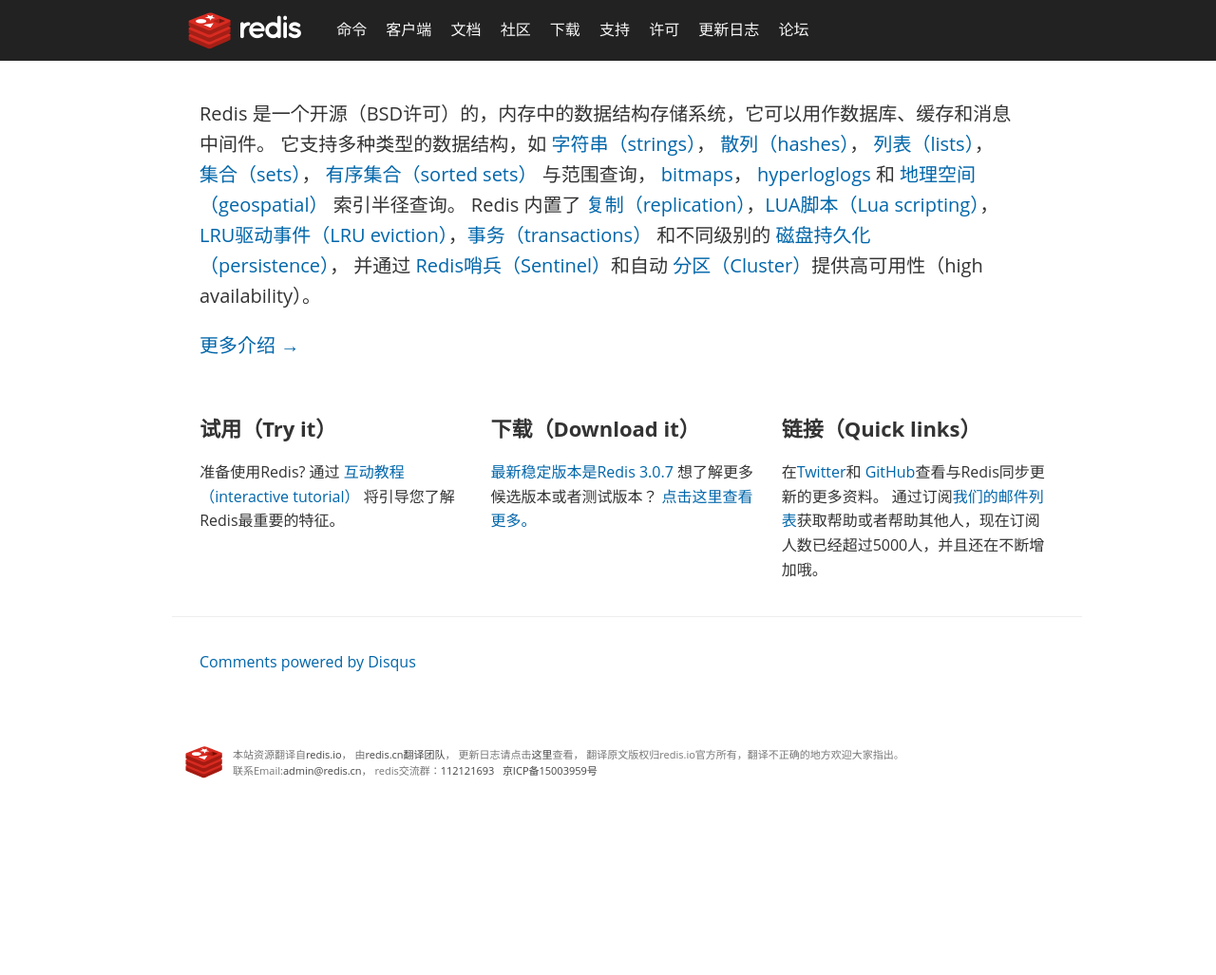
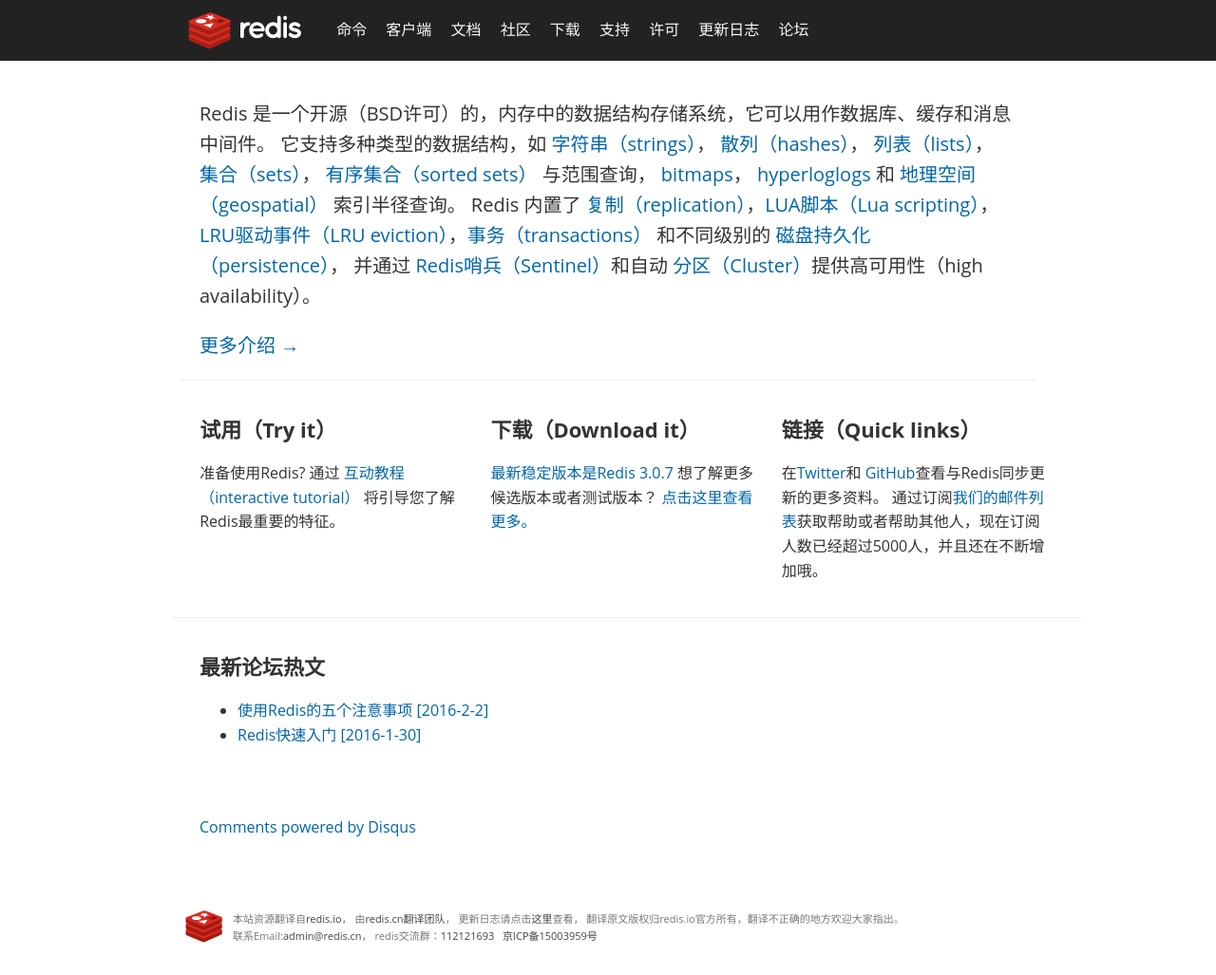
Before and after one commit to rediscn/rediscn, a Jekyll site: the page built from index.html, in a window 1280 px wide. Shown: the whole page at 95% size. Built offline with Jekyll 4.4.1, drawn with Linux system fonts in a browser that asks for light colours; comment, search, counter and statistics services are not loaded; before the commit the page ends 900 px from its top, so only the background shows below that.

Commit message:
更新首页

```diff
--- a/index.html
+++ b/index.html
@@ -59,3 +59,11 @@
     </p>
   </section>
 </div>
+<section class='home-callout home-section'>
+	<h2>最新论坛热文</h2>
+	<ul>
+		<li><a href="http://bbs.redis.cn/forum.php?mod=viewthread&tid=61" target="_blank">使用Redis的五个注意事项 [2016-2-2]</a></li>
+		<li><a href="http://bbs.redis.cn/forum.php?mod=viewthread&tid=13" target="_blank">Redis快速入门 [2016-1-30]</a></li>
+
+	</ul>
+</section>
```
